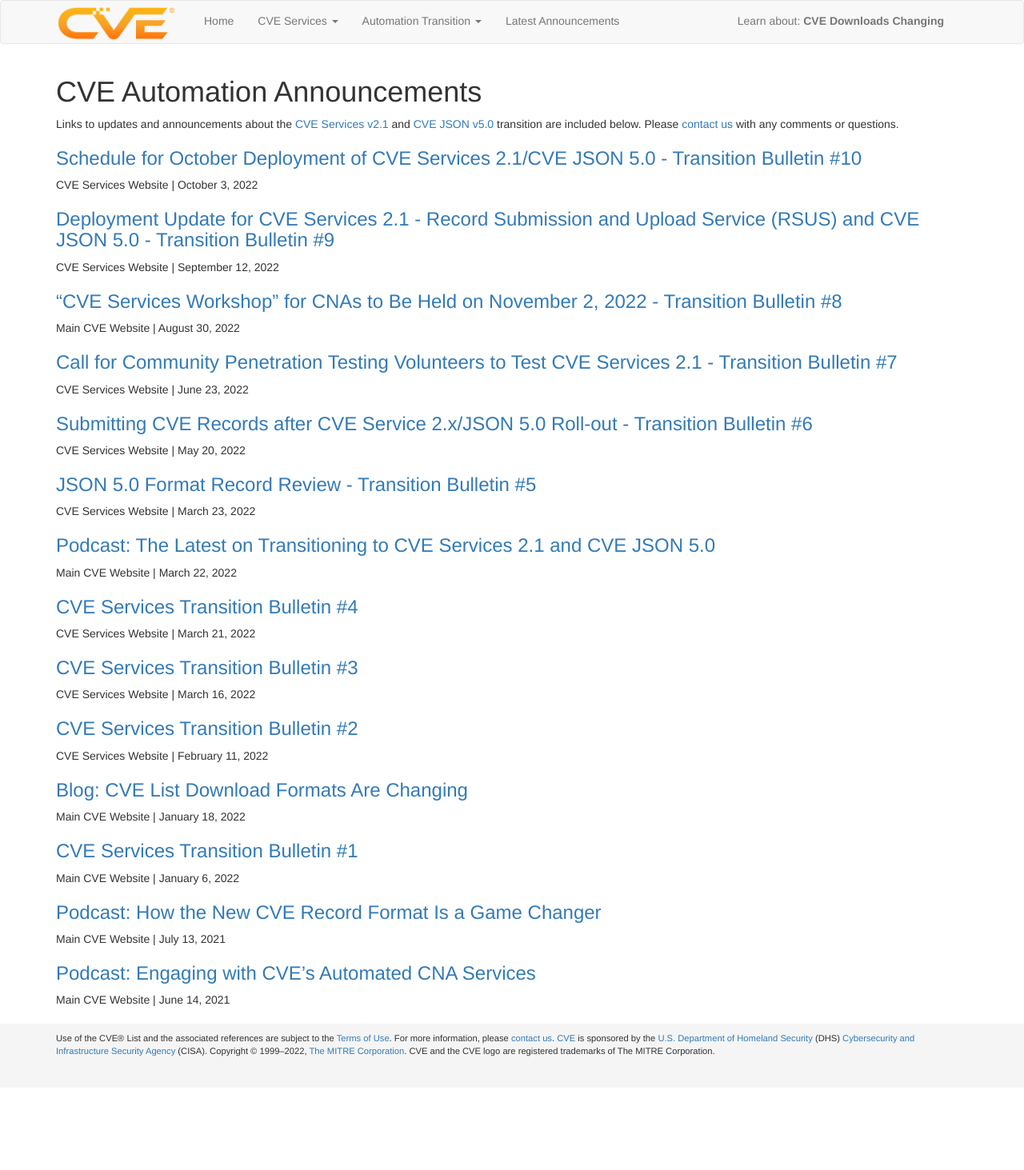
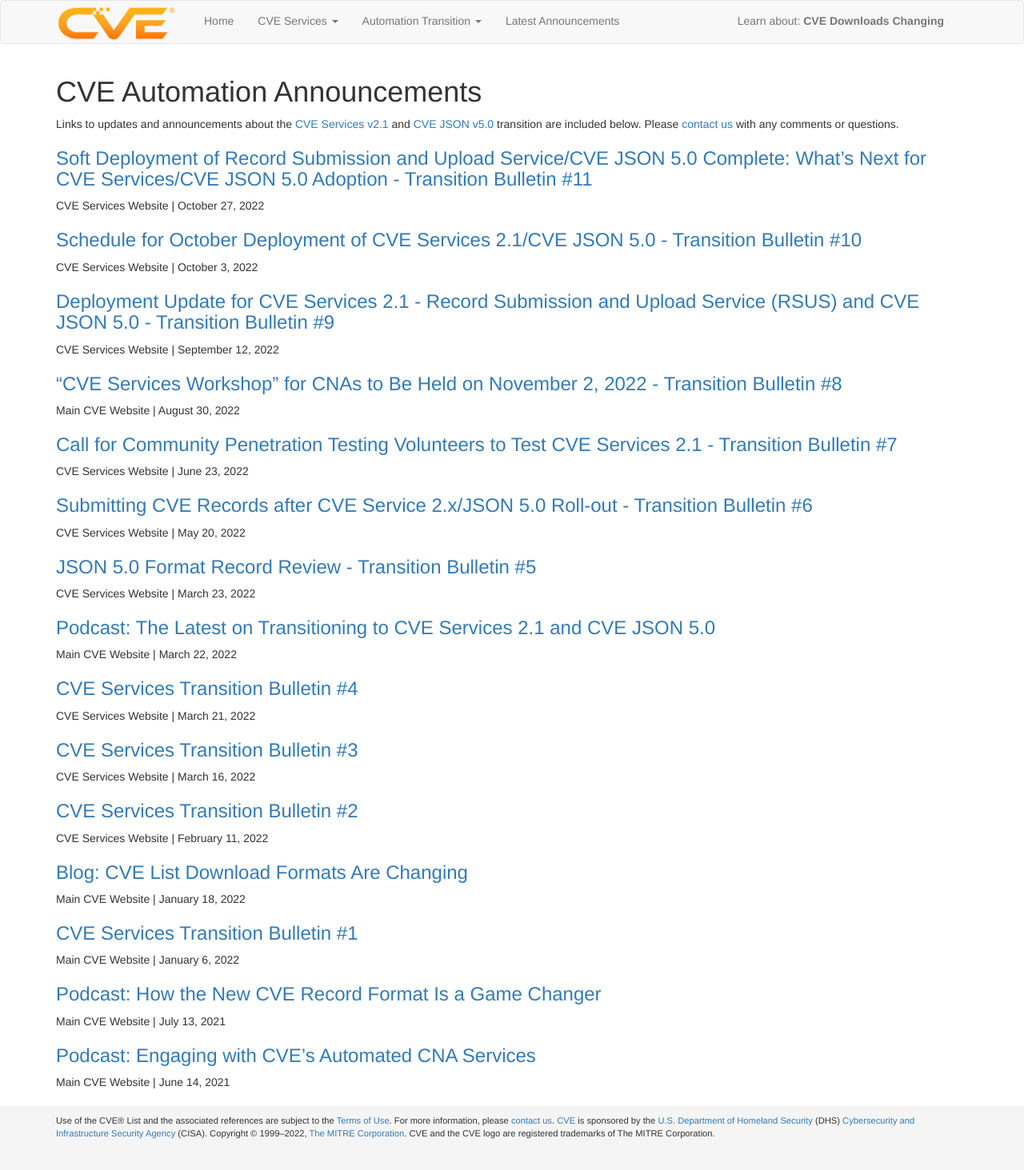
Before and after one commit to CVEProject/cveproject.github.io, a Jekyll site: the page built from automation-announcements.md, in a window 1280 px wide. Shown: the whole page at 80% size. Built offline with Jekyll 4.4.1, drawn with Linux system fonts in a browser that asks for light colours; nearby versions of some CDN libraries; before the commit the page ends 1360 px from its top, so only the background shows below that.

Commit message:
Update automation-announcements.md
Add Bulletin #11: "Soft Deployment of Record Submission and Upload Service/CVE JSON 5.0 Complete: What’s Next for CVE Services/CVE JSON 5.0 Adoption — October 27, 2022"

```diff
--- a/automation-announcements.md
+++ b/automation-announcements.md
@@ -4,6 +4,9 @@ layout: page
 ---
 
 Links to updates and announcements about the [CVE Services v2.1](https://github.com/CVEProject/cve-services) and [CVE JSON v5.0](https://github.com/CVEProject/cve-schema/blob/master/schema/v5.0/CVE_JSON_5.0_schema.json) transition are included below. Please [contact us](https://cveform.mitre.org/) with any comments or questions.
+
+### [Soft Deployment of Record Submission and Upload Service/CVE JSON 5.0 Complete: What’s Next for CVE Services/CVE JSON 5.0 Adoption - Transition Bulletin #11](https://cveproject.github.io/automation-transition#bulletin-number-11)
+CVE Services Website | October 27, 2022
 
 ### [Schedule for October Deployment of CVE Services 2.1/CVE JSON 5.0 - Transition Bulletin #10](https://cveproject.github.io/automation-transition#bulletin-number-10)
 CVE Services Website | October 3, 2022
```
